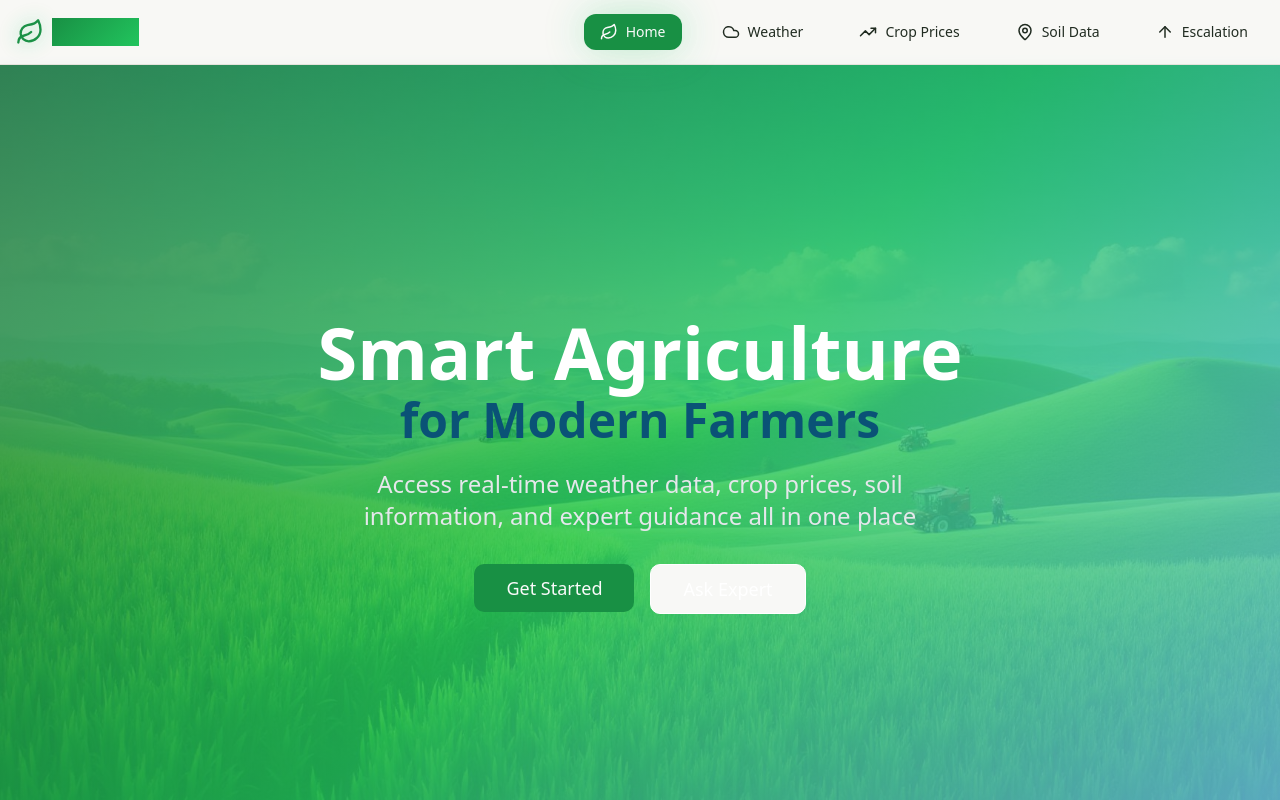
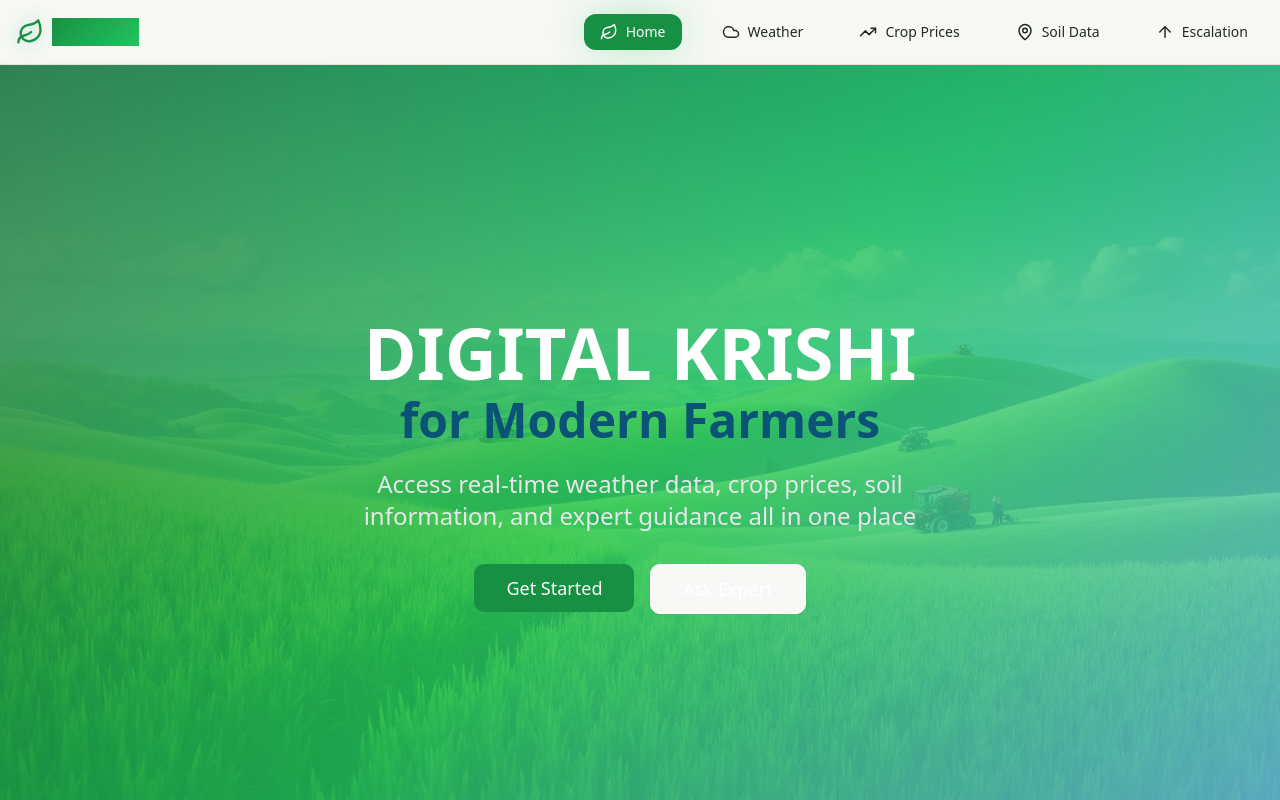
Before and after one commit to abhi001926/agro-bloom-animation, a React (Vite) app: page / in a window 1280 px wide. Shown: the top 800 px of the page. Built offline with nearby package versions, Linux system fonts and the light colour scheme; the HTML template or start-up script is replaced by a standard one.

Commit message:
Change home page name

```diff
--- a/src/pages/HomePage.tsx
+++ b/src/pages/HomePage.tsx
@@ -57,7 +57,7 @@ const HomePage = () => {
 
         <div className="relative z-10 text-center text-white max-w-4xl mx-auto px-4 animate-slide-up">
           <h1 className="text-5xl md:text-7xl font-bold mb-6 animate-fade-in">
-            Smart Agriculture
+            DIGITAL KRISHI
             <span className="block text-3xl md:text-5xl mt-2 text-accent-foreground">
               for Modern Farmers
             </span>
```
